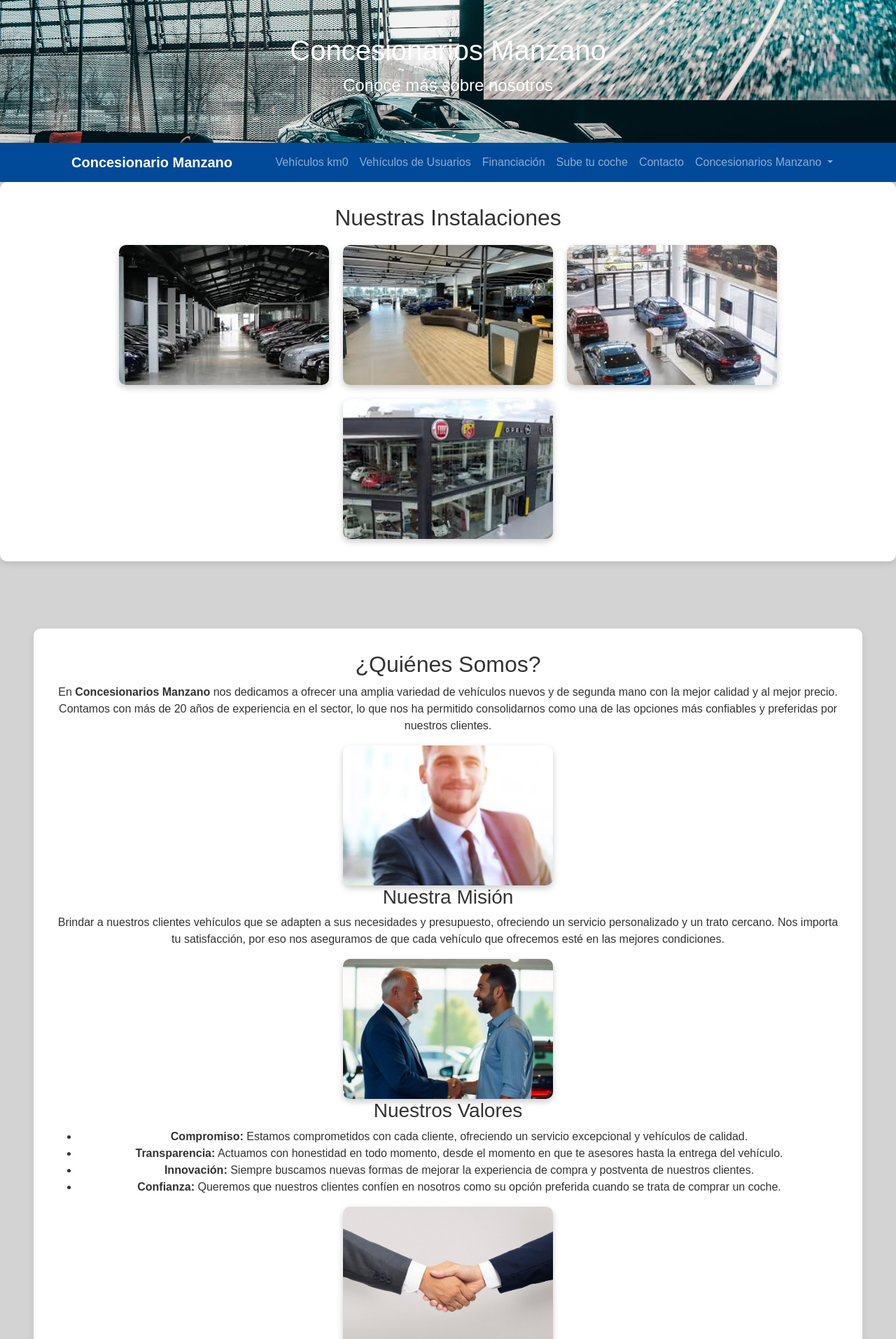
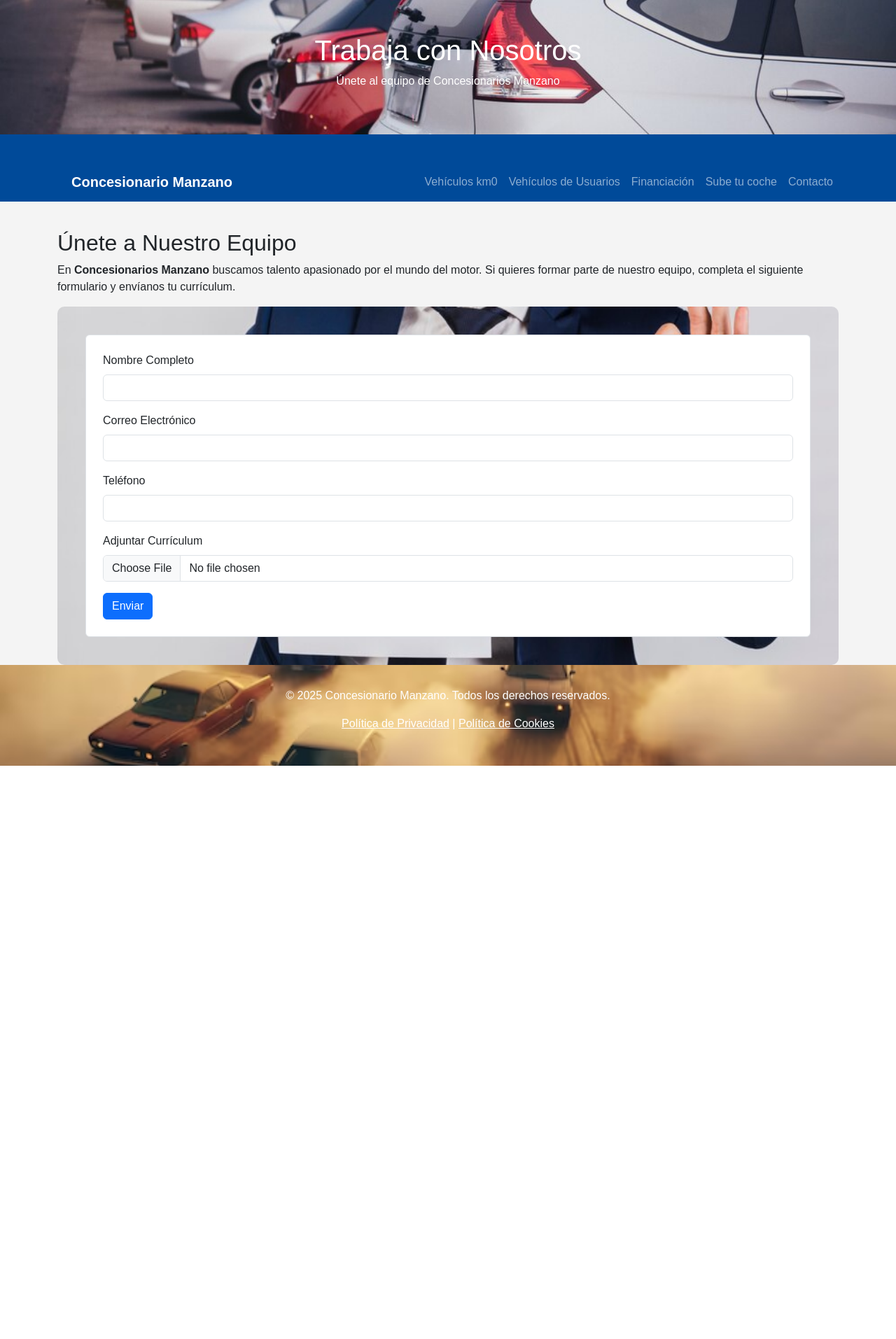
Before and after one commit to AlbertoManzano04/Proyecto, a PHP site: page /nosotros.php in a window 1280 px wide. Shown: the top 1913 px of the page at 70% size. After the commit the page ends 1094 px from the top, so only its background shows below. Run offline with PHP 8.4, Linux system fonts and the light colour scheme.

Commit message:
cambios en financiacion y en nosotros añadiendo imagenes y demas y creado el trabajaConNosotros para que los usuarios envien su curriculum

```diff
--- a/index.php
+++ b/index.php
@@ -22,7 +22,6 @@
             text-align: center;
             font-size: 1.5rem;
         }
-
         /* Navegación */
         nav {
             background-color: #004A99;
--- a/nosotros.php
+++ b/nosotros.php
@@ -3,27 +3,25 @@
 <head>
     <meta charset="UTF-8">
     <meta name="viewport" content="width=device-width, initial-scale=1.0">
-    <title>Nosotros - Concesionarios Manzano</title>
-
+    <title>Trabaja con Nosotros - Concesionario Manzano</title>
     <link href="https://cdn.jsdelivr.net/npm/bootstrap@5.3.0/dist/css/bootstrap.min.css" rel="stylesheet">
-
     <style>
         body {
             font-family: Arial, sans-serif;
-            color: #333;
-            background-color: lightgray;
-        }
-        h2{
-            text-align: center;
+            background-color: #f4f4f4;
         }
         header {
-            background: url('./images/concesionario1.jpg') no-repeat center/cover;
+            background: url('./images/vehiculos2.jpg') no-repeat center/cover;
             color: white;
             padding: 3rem 0;
             text-align: center;
-            font-size: 1.5rem;
         }
-
+        footer {
+            background: url('./images/vehiculos3.avif') no-repeat center/cover;
+            color: white;
+            padding: 2rem 0;
+            text-align: center;
+        }
         nav {
             background-color: #004A99;
         }
@@ -38,43 +36,12 @@
             background-color: #0066CC;
             border-radius: 5px;
         }
-
-        main {
-            padding: 3rem;
-            text-align: center;
+        .container {
+            margin-top: 40px;
         }
-        section {
-            margin-bottom: 3rem;
-            padding: 2rem;
-            background: white;
-            border-radius: 10px;
-            box-shadow: 0px 4px 10px rgba(0, 0, 0, 0.1);
-        }
-
-        .imagenes-container {
-            display: flex;
-            justify-content: center;
-            align-items: center;
-            gap: 20px;
-            flex-wrap: wrap;
-            margin-top: 20px;
-        }
-
-        .imagenes-container img,
-        .imagenesValores img,
-        main img {
-            width: 300px;
-            height: 200px;
-            object-fit: cover;
-            border-radius: 10px;
-            box-shadow: 0px 4px 10px rgba(0, 0, 0, 0.2);
-        }
-
-        /* Estilos del carrusel */
-        .carousel-item img {
-            width: 400px;
-            height: 300px;
-            object-fit: cover;
+        .formulario-container {
+            background: url('./images/curriculum.jpg') no-repeat center/cover;
+            padding: 40px;
             border-radius: 10px;
         }
     </style>
@@ -82,8 +49,8 @@
 <body>
 
 <header>
-    <h1>Concesionarios Manzano</h1>
-    <p>Conoce más sobre nosotros</p>
+    <h1>Trabaja con Nosotros</h1>
+    <p>Únete al equipo de Concesionarios Manzano</p>
 </header>
 
 <nav class="navbar navbar-expand-lg navbar-dark">
@@ -96,75 +63,44 @@
                 <li class="nav-item"><a href="financiacion.php" class="nav-link">Financiación</a></li>
                 <li class="nav-item"><a href="subeTuCoche.php" class="nav-link">Sube tu coche</a></li>
                 <li class="nav-item"><a href="contacto.php" class="nav-link">Contacto</a></li>
-                <!-- Menú desplegable -->
-                <li class="nav-item dropdown">
-                    <a class="nav-link dropdown-toggle" href="#" id="navbarDropdown" role="button" data-bs-toggle="dropdown" aria-expanded="false">
-                        Concesionarios Manzano
-                    </a>
-                    <ul class="dropdown-menu" aria-labelledby="navbarDropdown">
-                        <li><a class="dropdown-item" href="nosotros.php">Nosotros</a></li>
-                        <li><a class="dropdown-item" href="trabajaConNosotros.php">Trabaja con Nosotros</a></li>
-                    </ul>
-                </li>
             </ul>
         </div>
     </div>
 </nav>
 
-<section>
-    <h2>Nuestras Instalaciones</h2>
-    <div class="imagenes-container">
-        <div><img src="./images/instalacion1.jpeg" alt="Instalación 1"></div>
-        <div><img src="./images/instalacion2.jpeg" alt="Instalación 2"></div>
-        <div><img src="./images/instalacion3.jpeg" alt="Instalación 3"></div>
-        <div><img src="./images/instalacion4.jpeg" alt="Instalación 4"></div>
-    </div>
-</section>
-
-<main>
+<main class="container">
     <section>
-        <h2>¿Quiénes Somos?</h2>
-        <p>En <strong>Concesionarios Manzano</strong> nos dedicamos a ofrecer una amplia variedad de vehículos nuevos y de segunda mano con la mejor calidad y al mejor precio. Contamos con más de 20 años de experiencia en el sector, lo que nos ha permitido consolidarnos como una de las opciones más confiables y preferidas por nuestros clientes.</p>
-        <img src="./images/quienesSomos.jpg" style="object-position: center 10%;" alt="">
-        <h3>Nuestra Misión</h3>
-        <p>Brindar a nuestros clientes vehículos que se adapten a sus necesidades y presupuesto, ofreciendo un servicio personalizado y un trato cercano. Nos importa tu satisfacción, por eso nos aseguramos de que cada vehículo que ofrecemos esté en las mejores condiciones.</p>
-        <img src="./images/IA.png" style="object-position: center 35%;" alt="">
-        <h3>Nuestros Valores</h3>
-        <ul>
-            <li><strong>Compromiso:</strong> Estamos comprometidos con cada cliente, ofreciendo un servicio excepcional y vehículos de calidad.</li>
-            <li><strong>Transparencia:</strong> Actuamos con honestidad en todo momento, desde el momento en que te asesores hasta la entrega del vehículo.</li>
-            <li><strong>Innovación:</strong> Siempre buscamos nuevas formas de mejorar la experiencia de compra y postventa de nuestros clientes.</li>
-            <li><strong>Confianza:</strong> Queremos que nuestros clientes confíen en nosotros como su opción preferida cuando se trata de comprar un coche.</li>
-        </ul>
-            <img src="./images/compromiso.jpg" alt="">
-        <h3>Nuestro Equipo</h3>
-        <p>Contamos con un equipo altamente cualificado y apasionado por el mundo del motor. Desde nuestros asesores hasta nuestro equipo de taller, trabajamos con dedicación para ofrecerte el mejor servicio.</p>
-        <section>
-        <h2>Conoce a nuestro equipo</h2>
-        <<div id="carouselEquipo" class="carousel slide" data-bs-ride="carousel">
-    <div class="carousel-inner">
-        <div class="carousel-item active">
-            <img src="./images/equipo1.jpg" class="d-block mx-auto" alt="Miembro del equipo 1">
+        <h2>Únete a Nuestro Equipo</h2>
+        <p>En <strong>Concesionarios Manzano</strong> buscamos talento apasionado por el mundo del motor. Si quieres formar parte de nuestro equipo, completa el siguiente formulario y envíanos tu currículum.</p>
+        <div class="formulario-container">
+            <form action="enviar_cv.php" method="POST" enctype="multipart/form-data" class="p-4 border rounded bg-white">
+                <div class="mb-3">
+                    <label for="nombre" class="form-label">Nombre Completo</label>
+                    <input type="text" class="form-control" id="nombre" name="nombre" required>
+                </div>
+                <div class="mb-3">
+                    <label for="email" class="form-label">Correo Electrónico</label>
+                    <input type="email" class="form-control" id="email" name="email" required>
+                </div>
+                <div class="mb-3">
+                    <label for="telefono" class="form-label">Teléfono</label>
+                    <input type="tel" class="form-control" id="telefono" name="telefono" required>
+                </div>
+                <div class="mb-3">
+                    <label for="cv" class="form-label">Adjuntar Currículum</label>
+                    <input type="file" class="form-control" id="cv" name="cv" accept=".pdf,.doc,.docx" required>
+                </div>
+                <button type="submit" class="btn btn-primary">Enviar</button>
+            </form>
         </div>
-        <div class="carousel-item">
-            <img src="./images/equipo2.jpg" class="d-block mx-auto" alt="Miembro del equipo 2">
-        </div>
-        <div class="carousel-item">
-            <img src="./images/equipo3.jpg" class="d-block mx-auto" alt="Miembro del equipo 3">
-        </div>
-    </div>
-    <button class="carousel-control-prev" type="button" data-bs-target="#carouselEquipo" data-bs-slide="prev">
-        <span class="carousel-control-prev-icon" aria-hidden="true"></span>
-    </button>
-    <button class="carousel-control-next" type="button" data-bs-target="#carouselEquipo" data-bs-slide="next">
-        <span class="carousel-control-next-icon" aria-hidden="true"></span>
-    </button>
-</div>
-    </section>
-        <h3>Visítanos</h3>
-        <p>Nos encantaría que nos visitaras. Nuestro concesionario está ubicado en el centro de la ciudad, donde podrás conocer a nuestro equipo, ver nuestra amplia oferta de vehículos y recibir asesoramiento personalizado.</p>
     </section>
 </main>
+
+<footer>
+    <p>&copy; 2025 Concesionario Manzano. Todos los derechos reservados.</p>
+    <p><a href="politicaPrivacidad.php" style="color: white;">Política de Privacidad</a> | <a href="politicaCookies.php" style="color: white;">Política de Cookies</a></p>
+</footer>
+
 <script src="https://cdn.jsdelivr.net/npm/bootstrap@5.3.0/dist/js/bootstrap.bundle.min.js"></script>
 </body>
 </html>
```
Also changed, not shown: financiacion.php (+41 -6 lines), install/install.php (+14 -1 lines), trabajaConNosotros.php (added, +130 -0 lines), images/curriculum.jpg (added), images/finanzas1.avif (added), images/finanzas2.jpg (added).
